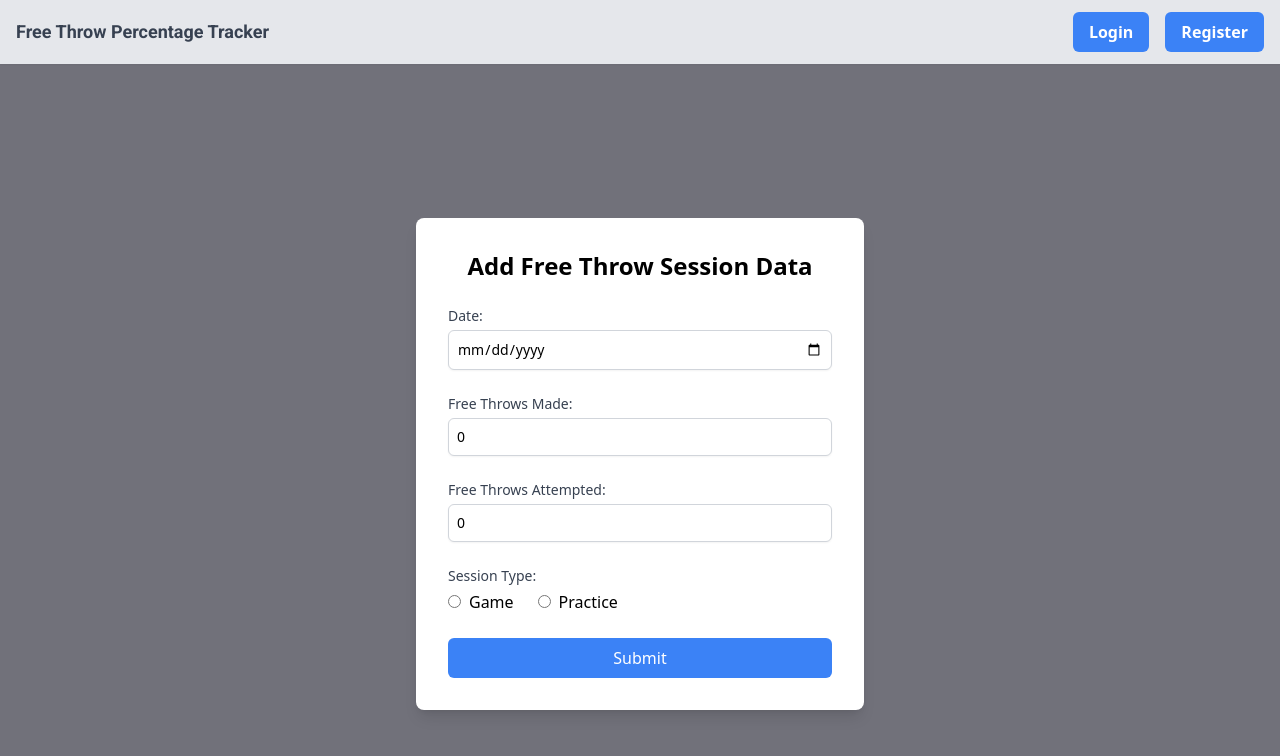
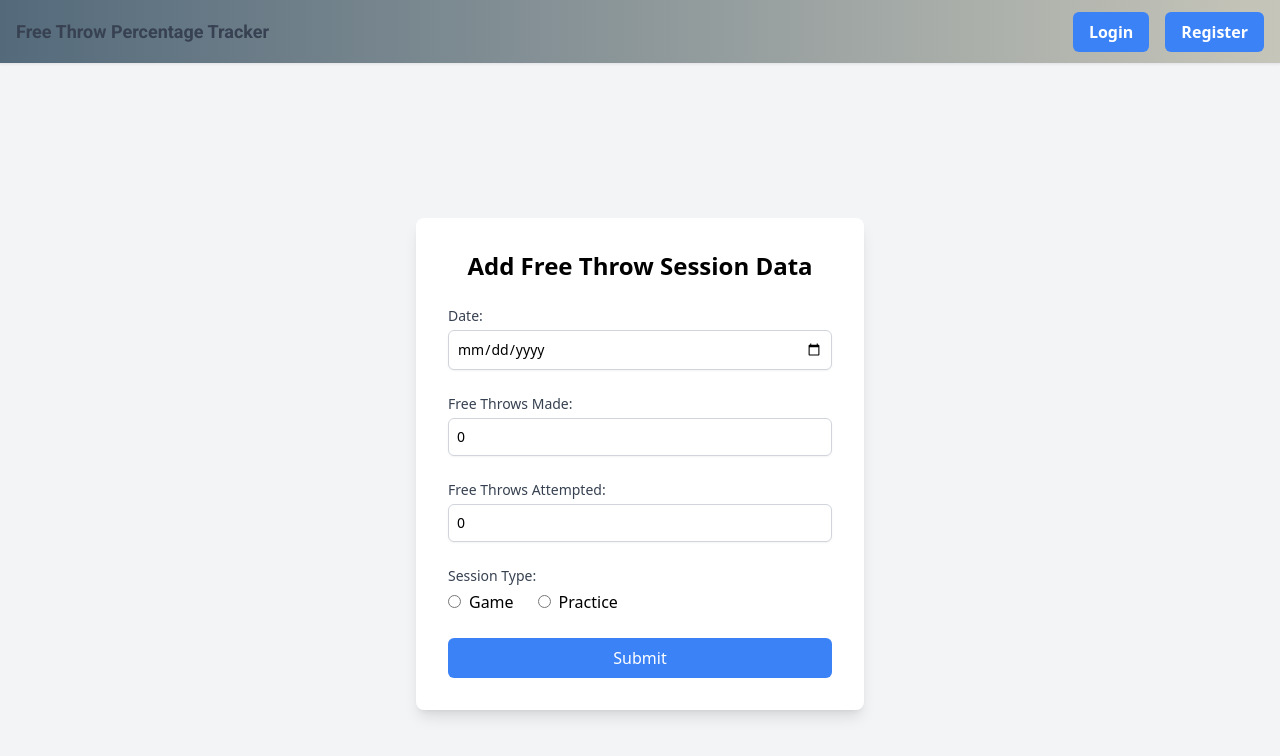
Before and after one commit to arnie12a/Free-Throw-Tracker-App, a React (Create React App) app in the folder ftapp/: page /addFTSession in a window 1280 px wide. Shown: the top 756 px of the page. Built offline with nearby package versions, Linux system fonts and the light colour scheme; no server answers.

Commit message:
dixed the search functionality

```diff
--- a/ftapp/src/components/AddFTSession/index.jsx
+++ b/ftapp/src/components/AddFTSession/index.jsx
@@ -49,7 +49,7 @@ export default function AddFTSession() {
     };
 
     return (
-        <div className="bg-zinc-500 flex justify-center items-center min-h-screen">
+        <div className="bg-gray-100 flex justify-center items-center min-h-screen">
             <div className="bg-white p-8 rounded-lg shadow-lg w-full max-w-md">
                 <h1 className="text-2xl font-bold mb-6 text-center">Add Free Throw Session Data</h1>
                 <form onSubmit={handleSubmit} className="space-y-6">
--- a/ftapp/src/components/Leaderboard/index.jsx
+++ b/ftapp/src/components/Leaderboard/index.jsx
@@ -57,6 +57,11 @@ export default function Leaderboard() {
             })
             .catch(error => console.error('Error fetching the JSON file:', error));
     }, []);
+
+    useEffect(() => {
+        players.filter(user =>
+            `${user.PLAYER}`.toLowerCase().includes(searchTerm.toLowerCase()))
+    }, [searchTerm])
 
     // Pagination logic
     const indexOfLastPlayer = currentPage * playersPerPage;
--- a/ftapp/src/components/header/index.jsx
+++ b/ftapp/src/components/header/index.jsx
@@ -7,7 +7,7 @@ const Header = () => {
     const navigate = useNavigate()
     const { userLoggedIn } = useAuth()
     return (
-        <nav className="flex justify-between items-center w-full z-20 fixed top-0 left-0 h-16 border-b bg-gray-200 px-4 shadow-sm">
+        <nav className="flex justify-between items-center w-full z-20 fixed top-0 left-0 h-16 border-b bg-gradient-to-r from-[#546a7b] to-[#c6c5b9] px-4 shadow-sm">
             <div className="flex items-center space-x-4">
                 {userLoggedIn ? (
                     <Link to="/home" className="text-lg font-semibold text-gray-700 hover:text-gray-900">Home</Link>
```
